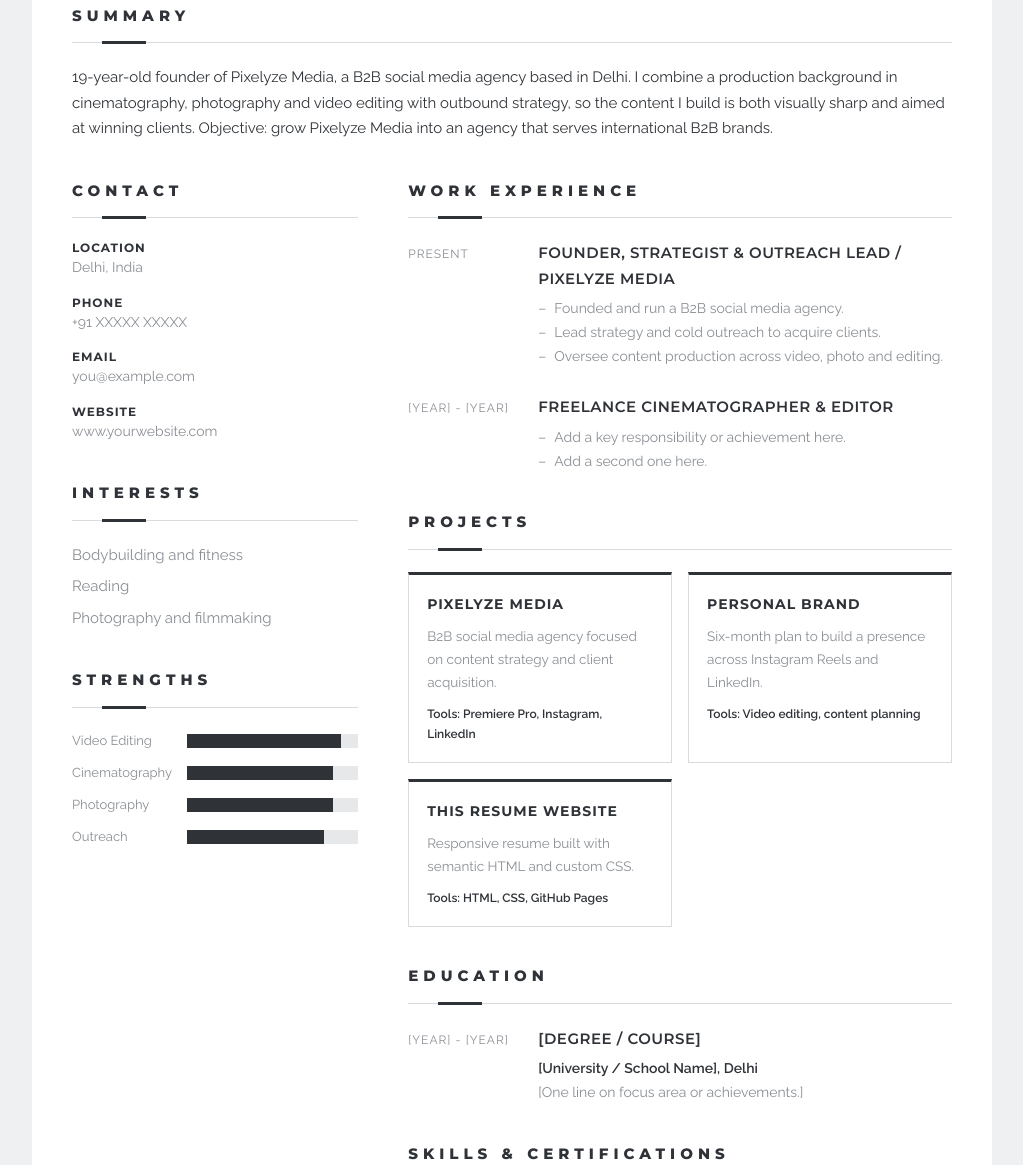
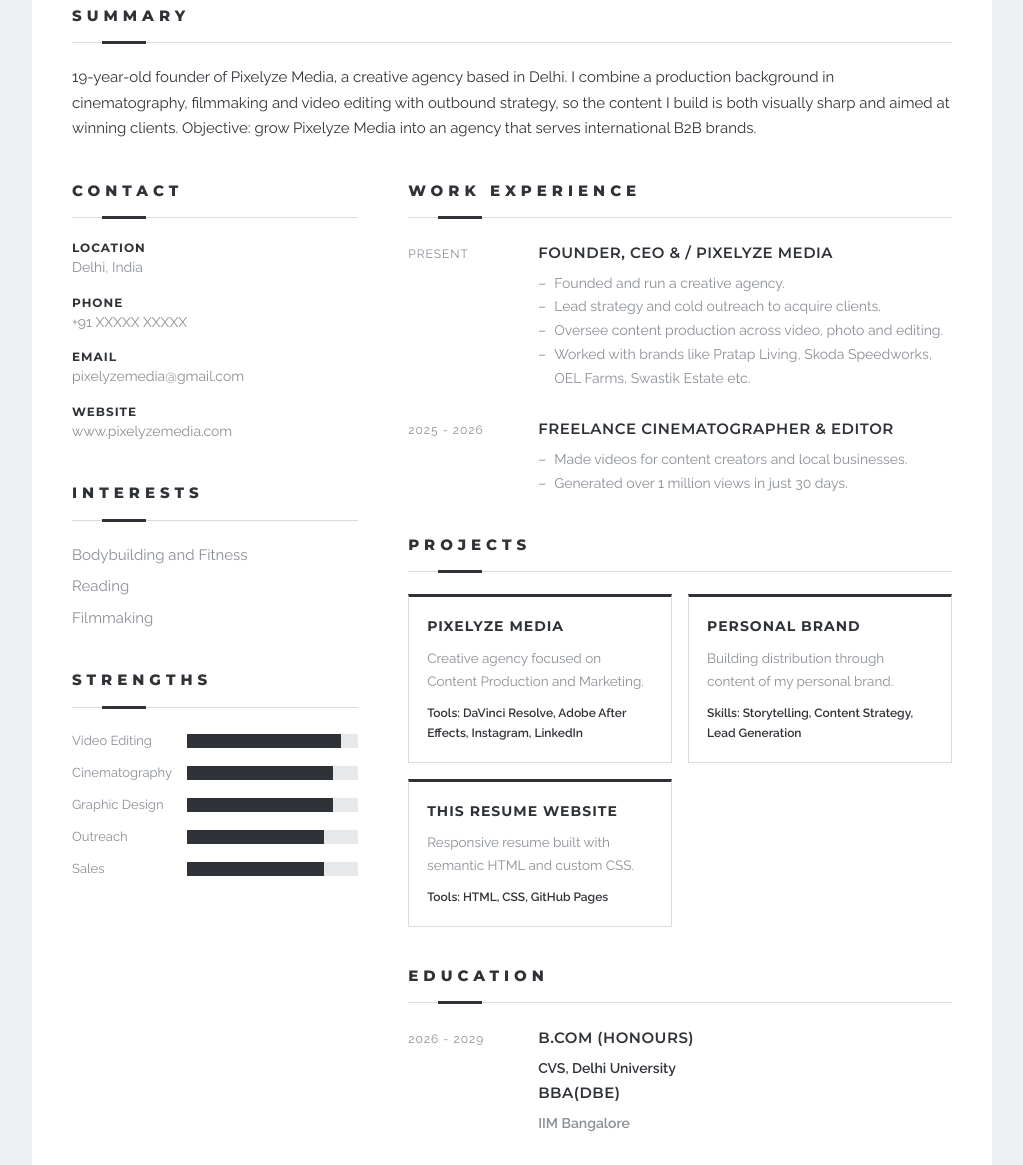
Before and after one commit to tejash-2006/Resume-Assignment-1, a plain HTML site: page index.html in a window 1280 px wide. Shown: the part 467-1632 px from the top of the page, without its empty margins (128-1151 px from the left). Drawn offline with Linux system fonts and the light colour scheme.

Commit message:
Revise personal details and professional summary
Updated professional titles and descriptions to reflect current roles and skills. Changed contact information and adjusted interests and strengths sections for clarity.

```diff
--- a/index.html
+++ b/index.html
@@ -33,8 +33,8 @@
       </div>
       <div class="hero-text">
         <h1>TEJASH</h1>
-        <p class="tagline">Founder &amp; Strategist, Pixelyze Media</p>
-        <p class="sub-tagline">Cinematographer · Photographer · Video Editor</p>
+        <p class="tagline">Founder &amp; CEO, Pixelyze Media</p>
+        <p class="sub-tagline">Filmmaker · Content Creator · Entrepreneur</p>
       </div>
     </div>
   </header>
@@ -46,8 +46,8 @@
     <section id="summary" class="full-section">
       <h2 class="section-title">Summary</h2>
       <p>
-        19-year-old founder of Pixelyze Media, a B2B social media agency based in Delhi.
-        I combine a production background in cinematography, photography and video editing
+        19-year-old founder of Pixelyze Media, a creative agency based in Delhi.
+        I combine a production background in cinematography, filmmaking and video editing
         with outbound strategy, so the content I build is both visually sharp and aimed at
         winning clients. Objective: grow Pixelyze Media into an agency that serves international
         B2B brands.
@@ -64,17 +64,17 @@
           <ul class="contact-list">
             <li><strong>Location</strong><span>Delhi, India</span></li>
             <li><strong>Phone</strong><span>+91 XXXXX XXXXX</span></li>
-            <li><strong>Email</strong><span><a href="mailto:you@example.com">you@example.com</a></span></li>
-            <li><strong>Website</strong><span><a href="#">www.yourwebsite.com</a></span></li>
+            <li><strong>Email</strong><span><a href="mailto:pixelyzemedia@gmail.com">pixelyzemedia@gmail.com</a></span></li>
+            <li><strong>Website</strong><span><a href="#">www.pixelyzemedia.com</a></span></li>
           </ul>
         </section>
 
         <section id="hobbies" class="block">
           <h2 class="section-title">Interests</h2>
           <ul class="plain-list">
-            <li>Bodybuilding and fitness</li>
+            <li>Bodybuilding and Fitness</li>
             <li>Reading</li>
-            <li>Photography and filmmaking</li>
+            <li>Filmmaking</li>
           </ul>
         </section>
 
@@ -82,8 +82,10 @@
           <h2 class="section-title">Strengths</h2>
           <div class="bar-row"><span>Video Editing</span><div class="bar"><div class="fill" style="width:90%"></div></div></div>
           <div class="bar-row"><span>Cinematography</span><div class="bar"><div class="fill" style="width:85%"></div></div></div>
-          <div class="bar-row"><span>Photography</span><div class="bar"><div class="fill" style="width:85%"></div></div></div>
+          <div class="bar-row"><span>Graphic Design</span><div class="bar"><div class="fill" style="width:85%"></div></div></div>
           <div class="bar-row"><span>Outreach</span><div class="bar"><div class="fill" style="width:80%"></div></div></div>
+           <div class="bar-row"><span>Sales</span><div class="bar"><div class="fill" style="width:80%"></div></div></div>
+
         </section>
 
       </aside>
@@ -97,22 +99,23 @@
           <article class="entry">
             <p class="date">Present</p>
             <div class="entry-body">
-              <h3>Founder, Strategist &amp; Outreach Lead / Pixelyze Media</h3>
+              <h3>Founder, CEO &amp; / Pixelyze Media</h3>
               <ul>
-                <li>Founded and run a B2B social media agency.</li>
+                <li>Founded and run a creative agency.</li>
                 <li>Lead strategy and cold outreach to acquire clients.</li>
                 <li>Oversee content production across video, photo and editing.</li>
+                <li>Worked with brands like Pratap Living, Skoda Speedworks, OEL Farms, Swastik Estate etc.</li>
               </ul>
             </div>
           </article>
 
           <article class="entry">
-            <p class="date">[Year] - [Year]</p>
+            <p class="date"> 2025 - 2026 </p>
             <div class="entry-body">
               <h3>Freelance Cinematographer &amp; Editor</h3>
               <ul>
-                <li>Add a key responsibility or achievement here.</li>
-                <li>Add a second one here.</li>
+                <li>Made videos for content creators and local businesses.</li>
+                <li>Generated over 1 million views in just 30 days.</li>
               </ul>
             </div>
           </article>
@@ -123,13 +126,13 @@
           <div class="cards">
             <article class="card">
               <h3>Pixelyze Media</h3>
-              <p>B2B social media agency focused on content strategy and client acquisition.</p>
-              <p class="tech">Tools: Premiere Pro, Instagram, LinkedIn</p>
+              <p>Creative agency focused on Content Production and Marketing.</p>
+              <p class="tech">Tools: DaVinci Resolve, Adobe After Effects, Instagram, LinkedIn</p>
             </article>
             <article class="card">
               <h3>Personal Brand</h3>
-              <p>Six-month plan to build a presence across Instagram Reels and LinkedIn.</p>
-              <p class="tech">Tools: Video editing, content planning</p>
+              <p>Building distribution through content of my personal brand.</p>
+              <p class="tech">Skills: Storytelling, Content Strategy, Lead Generation</p>
             </article>
             <article class="card">
               <h3>This Resume Website</h3>
@@ -142,11 +145,12 @@
         <section id="education" class="block">
           <h2 class="section-title">Education</h2>
           <article class="entry">
-            <p class="date">[Year] - [Year]</p>
+            <p class="date"> 2026 - 2029 </p>
             <div class="entry-body">
-              <h3>[Degree / Course]</h3>
-              <p class="institution">[University / School Name], Delhi</p>
-              <p>[One line on focus area or achievements.]</p>
+              <h3>B.Com (Honours) </h3>
+              <p class="institution">CVS, Delhi University</p>
+              <h3> BBA(DBE) </h3>
+              <p class="institution"> IIM Bangalore </p>
             </div>
           </article>
         </section>
@@ -160,7 +164,7 @@
             <tbody>
               <tr><td>Video Editing</td><td>Post-production</td><td>Advanced</td></tr>
               <tr><td>Cinematography</td><td>Production</td><td>Advanced</td></tr>
-              <tr><td>Photography</td><td>Production</td><td>Advanced</td></tr>
+              <tr><td>Filmmaking </td><td>Production</td><td>Advanced</td></tr>
               <tr><td>Social Media Strategy</td><td>Marketing</td><td>Intermediate</td></tr>
               <tr><td>Cold Outreach</td><td>Sales</td><td>Intermediate</td></tr>
             </tbody>
```
